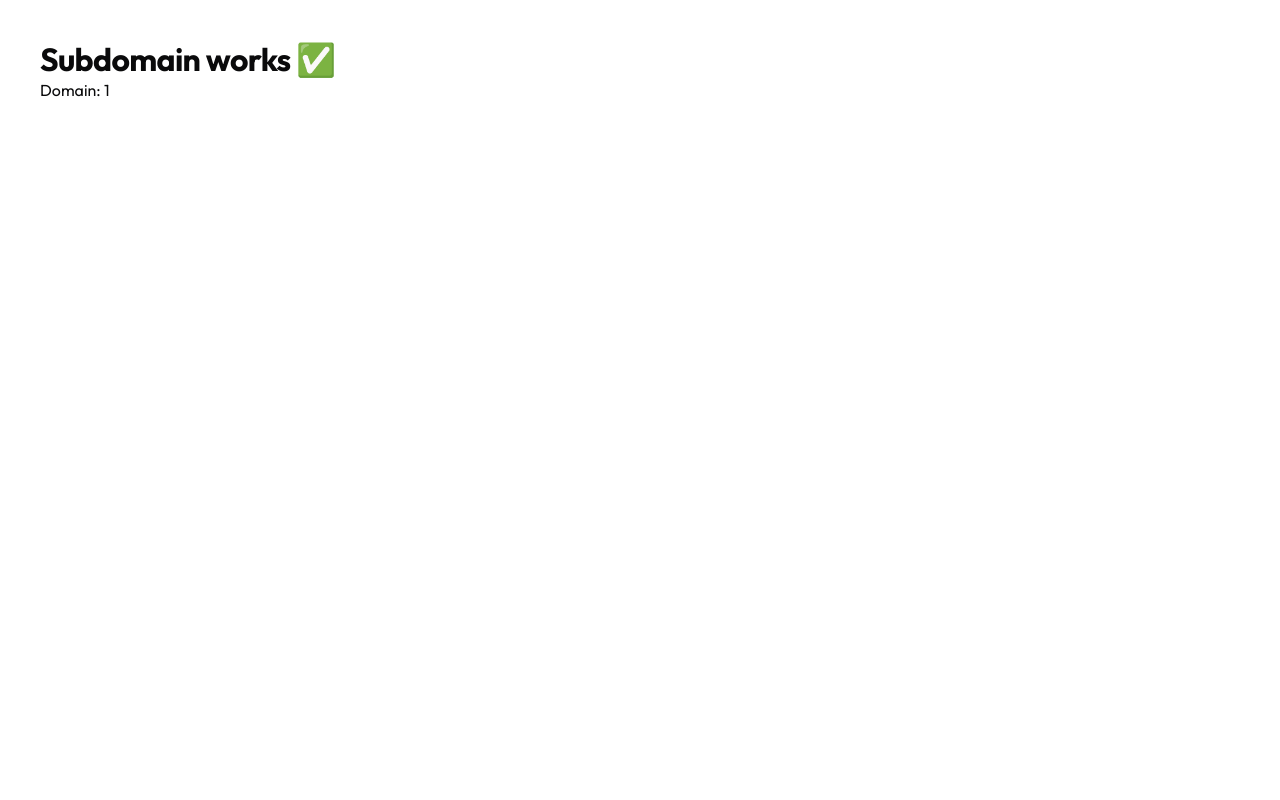
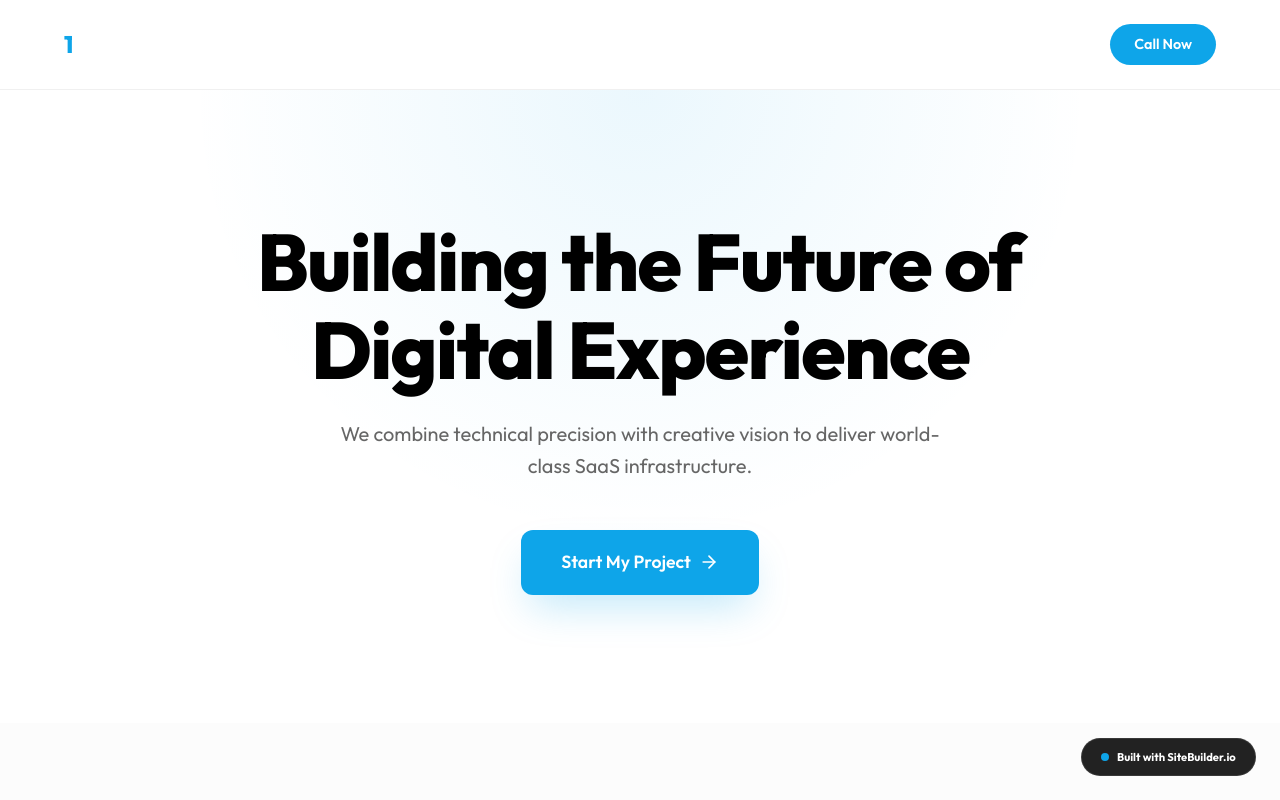
Before and after one commit to varundworks/Varunbuilder, a Next.js app: page /1 in a window 1280 px wide. Shown: the top 800 px of the page. Built offline with nearby package versions, Linux system fonts and the light colour scheme.

Commit message:
Implement safe rendering with proper error handling and fixed db store references

```diff
--- a/src/app/[domain]/page.tsx
+++ b/src/app/[domain]/page.tsx
@@ -1,12 +1,49 @@
-export default function DomainPage({
-    params,
-}: {
-    params: { domain: string };
-}) {
+import { notFound } from "next/navigation";
+import { getWebsiteBySubdomain } from "@/lib/db";
+import TemplateRenderer from "@/components/TemplateRenderer";
+
+export const dynamic = "force-dynamic";
+export const runtime = "nodejs";
+
+export default async function DomainPage(props: { params: Promise<{ domain: string }> }) {
+    const params = await props.params;
+    const domain = params.domain;
+
+    // Fetch site data from in-memory store
+    const site = await getWebsiteBySubdomain(domain);
+
+    // Safe guard: If site doesn't exist or isn't published, show 404
+    if (!site || site.status !== "PUBLISHED") {
+        notFound(); // This shows proper Next.js 404 page
+    }
+
+    // Render the published site
     return (
-        <div style={{ padding: 40 }}>
-            <h1>Subdomain works ✅</h1>
-            <p>Domain: {params.domain}</p>
+        <div style={{ minHeight: "100vh" }}>
+            <TemplateRenderer site={site} />
+
+            {/* Platform Badge */}
+            <div style={{
+                position: "fixed",
+                bottom: "1.5rem",
+                right: "1.5rem",
+                padding: "0.6rem 1.2rem",
+                backgroundColor: "rgba(10, 10, 11, 0.9)",
+                color: "white",
+                borderRadius: "99px",
+                fontSize: "0.7rem",
+                fontWeight: 700,
+                pointerEvents: "none",
+                zIndex: 9999,
+                backdropFilter: "blur(10px)",
+                border: "1px solid rgba(255,255,255,0.1)",
+                display: "flex",
+                alignItems: "center",
+                gap: "0.5rem"
+            }}>
+                <div style={{ width: "8px", height: "8px", borderRadius: "50%", backgroundColor: site.brand.primaryColor }}></div>
+                Built with SiteBuilder.io
+            </div>
         </div>
     );
 }
--- a/src/lib/db.ts
+++ b/src/lib/db.ts
@@ -63,8 +63,6 @@
     }
 ];
 
-export const mockWebsites = websitesStore;
-
 /**
  * Fetch a website by its unique subdomain
  */
@@ -72,7 +70,7 @@
     // Simulate network latency (useful for testing loading states)
     await new Promise((resolve) => setTimeout(resolve, 80));
 
-    const site = mockWebsites.find((s) => s.subdomain === subdomain);
+    const site = websitesStore.find((s) => s.subdomain === subdomain);
 
     // DEMO MODE PATCH:
     // If on Vercel (or missing persistence), and we requested a subdomain that isn't found,
@@ -97,7 +95,7 @@
  * Check if a subdomain is available
  */
 export async function isSubdomainUnique(subdomain: string): Promise<boolean> {
-    const existing = mockWebsites.find((s) => s.subdomain === subdomain);
+    const existing = websitesStore.find((s) => s.subdomain === subdomain);
     return !existing;
 }
 
@@ -111,7 +109,7 @@
         createdAt: new Date().toISOString(),
     };
 
-    mockWebsites.push(newSite);
+    websitesStore.push(newSite);
     return newSite;
 }
 
@@ -119,9 +117,9 @@
  * Update an existing website
  */
 export async function updateWebsite(id: string, updates: Partial<Website>): Promise<Website | null> {
-    const index = mockWebsites.findIndex(s => s.id === id);
+    const index = websitesStore.findIndex(s => s.id === id);
     if (index === -1) return null;
 
-    mockWebsites[index] = { ...mockWebsites[index], ...updates };
-    return mockWebsites[index];
+    websitesStore[index] = { ...websitesStore[index], ...updates };
+    return websitesStore[index];
 }
```
